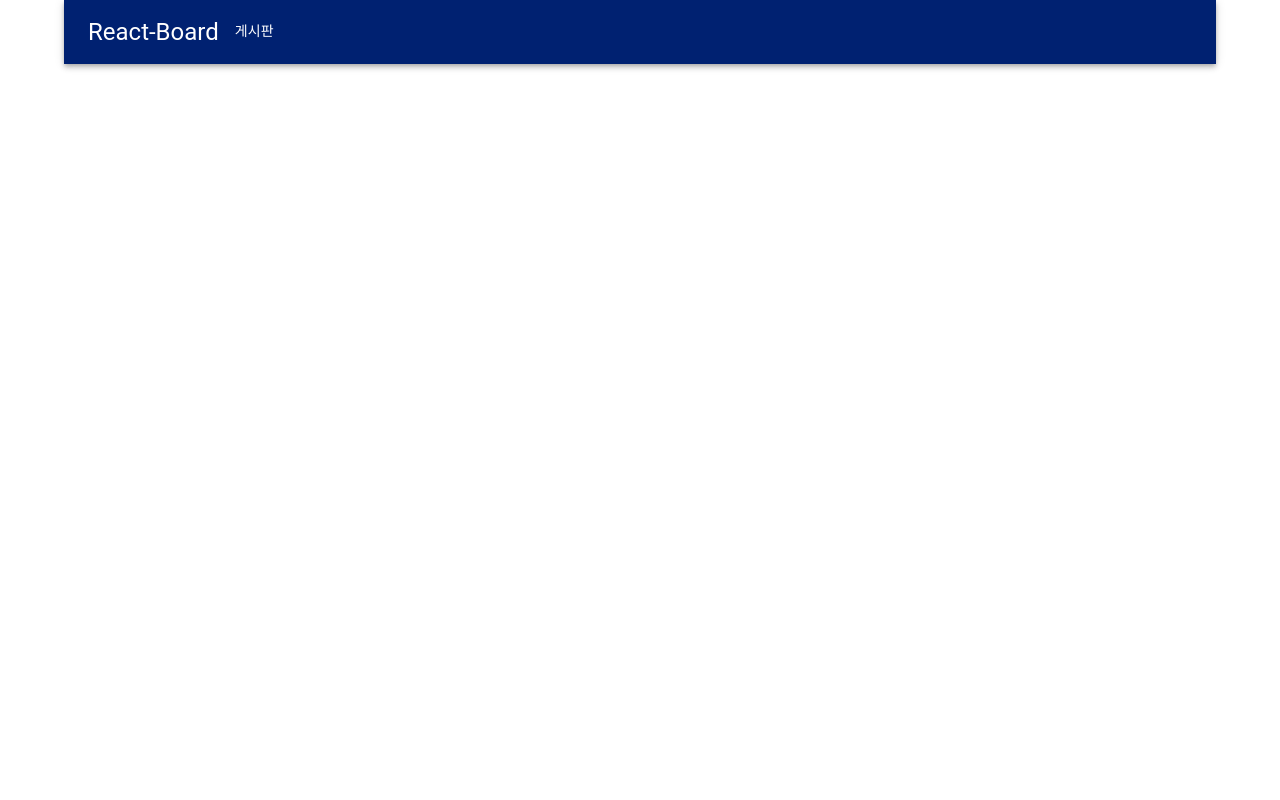
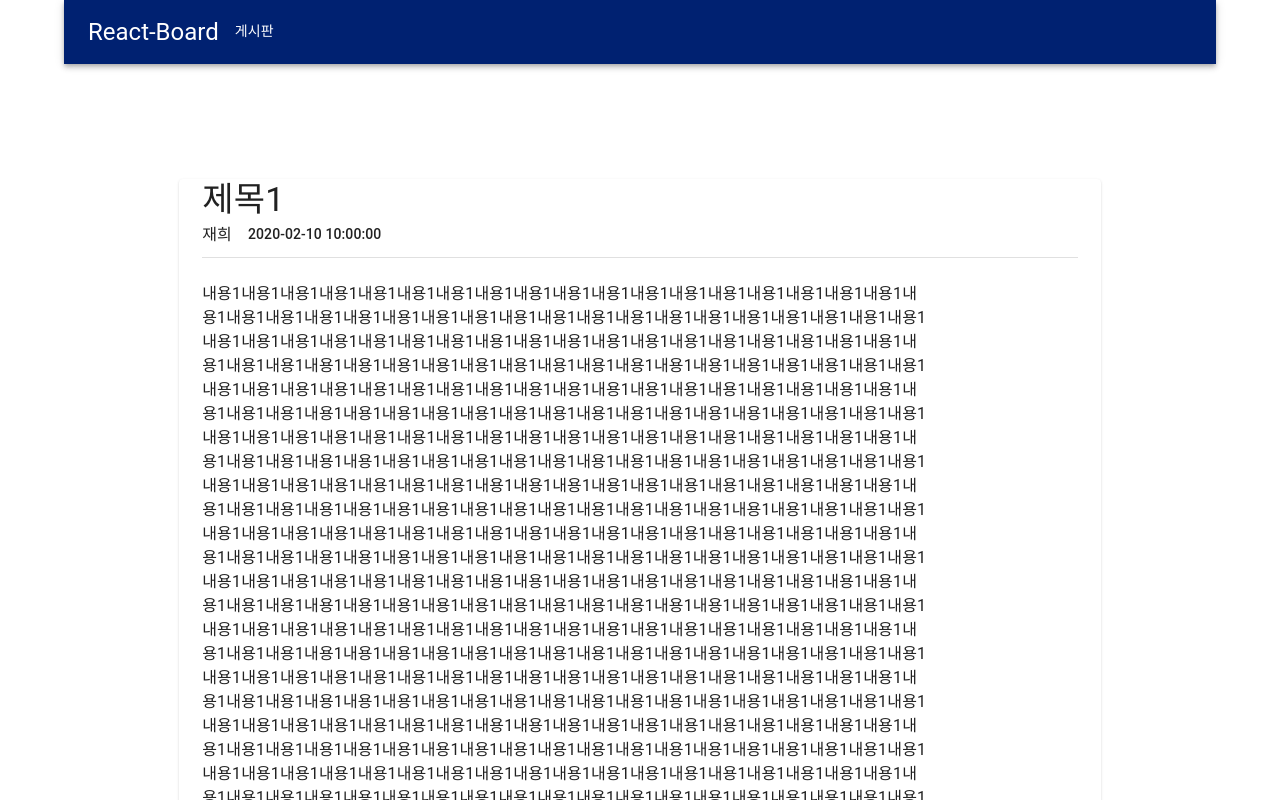
Before and after one commit to BestDevelopersIsHere/Board-Frontend, a React (Create React App) app: page /board/1 in a window 1280 px wide. Before the commit this address had no page. Shown: the top 800 px of the page. Built offline with nearby package versions, Linux system fonts and the light colour scheme.

Commit message:
BRD-7: 게시물 상세화면 추가

```diff
--- a/src/App.tsx
+++ b/src/App.tsx
@@ -1,12 +1,13 @@
 import React from 'react';
 import './App.css';
-import { Container, createTheme, ThemeProvider } from '@mui/material';
+import { Container, createTheme, Grid, ThemeProvider } from '@mui/material';
 import Header from './component/Header/Header';
 import { BrowserRouter, Route, Routes } from 'react-router-dom';
 import Home from './page/Home/Home';
 import Board from './page/Board/Board';
 import GlobalStyle from 'component/style/GlobalStyle';
 import BoardCreate from './page/Board/BoardCreate';
+import BoardDetail from './page/Board/BoardDetail';
 
 function App() {
   const theme = createTheme();
@@ -16,11 +17,14 @@ function App() {
         <BrowserRouter>
           <GlobalStyle />
           <Header />
-          <Routes>
-            <Route path={'/'} element={<Home />} />
-            <Route path={'/board'} element={<Board />} />
-            <Route path={'/board/create'} element={<BoardCreate />} />
-          </Routes>
+          <Grid container justifyContent={'center'}>
+            <Routes>
+              <Route path={'/'} element={<Home />} />
+              <Route path={'/board'} element={<Board />} />
+              <Route path={'/board/create'} element={<BoardCreate />} />
+              <Route path={'/board/:id'} element={<BoardDetail />} />
+            </Routes>
+          </Grid>
         </BrowserRouter>
       </Container>
     </ThemeProvider>
--- a/src/page/Board/Board.tsx
+++ b/src/page/Board/Board.tsx
@@ -4,9 +4,9 @@ import BoardList from './BoardList';
 import { NormalButton } from '../../component/Button';
 import SearchCard from './SearchCard';
 import { useNavigate } from 'react-router-dom';
-import { IBoard } from './BoardTypes';
+import { IBoardSimple } from './BoardTypes';
 
-const BoardData: IBoard[] = [
+const BoardData: IBoardSimple[] = [
   {
     id: 1,
     writer: 'jaehee',
@@ -65,7 +65,7 @@ const BigCircularProgress = styled(CircularProgress)({
 const Board = () => {
   const navigate = useNavigate();
   const [loading, setLoading] = useState<boolean>(false);
-  const [boardList, setBoardList] = useState<IBoard[]>([]);
+  const [boardList, setBoardList] = useState<IBoardSimple[]>([]);
 
   useEffect(() => {
     setLoading(true);
--- a/src/page/Board/BoardCreate.tsx
+++ b/src/page/Board/BoardCreate.tsx
@@ -5,9 +5,9 @@ import SendIcon from '@mui/icons-material/Send';
 import { useNavigate } from 'react-router-dom';
 import { useForm } from 'react-hook-form';
 
-const Label = styled(Box)({ textAlign: 'center' });
+export const Label = styled(Box)({ textAlign: 'center' });
 
-const Container = styled(Grid)({
+export const Container = styled(Grid)({
   justifyContent: 'center',
   alignItems: 'center',
   marginTop: '10vh',
@@ -16,12 +16,12 @@ const Container = styled(Grid)({
   height: '80%',
 });
 
-const Row = styled(Grid)({
+export const Row = styled(Grid)({
   justifyContent: 'center',
   alignItems: 'center',
 });
 
-const LabelGrid = ({ children }: any) => (
+export const LabelGrid = ({ children }: any) => (
   <Grid item xs={2}>
     <Label>{children}</Label>
   </Grid>
--- /dev/null
+++ b/src/page/Board/BoardDetail.tsx
@@ -0,0 +1,97 @@
+import React, { useEffect, useState } from 'react';
+import { useParams } from 'react-router-dom';
+import { Box, Button, Divider, Grid, Paper, styled, Typography } from '@mui/material';
+import { IBoardDetail } from './BoardTypes';
+
+const BoardPaper = styled(Paper)(
+  () => `
+  width: 80%;
+  margin-top: 10%;
+`,
+);
+
+const BoardBox = styled(Box)(
+  () => `
+  width: 95%;
+  height: 80%;
+  margin: auto;
+`,
+);
+
+const BoardDetail = () => {
+  const param = useParams();
+  const [board, setBoard] = useState<IBoardDetail>({} as IBoardDetail);
+
+  useEffect(() => {
+    setBoard({
+      id: 1,
+      writer: '재희',
+      title: '제목1',
+      content:
+        '내용1내용1내용1내용1내용1내용1내용1내용1내용1내용1내용1내용1내용1내용1내용1내용1내용1내용1내용1내용1내용1내용1내용1내용1내용1내용1내용1내용1내용1내용1내용1내용1내용1내용1내용1내용1내용1내용1내용1내용1내용1내용1내용1내용1내용1내용1내용1내용1내용1내용1내용1내용1내용1내용1내용1내용1내용1내용1내용1내용1내용1내용1내용1내용1내용1내용1내용1내용1내용1내용1내용1내용1내용1내용1내용1내용1내용1내용1내용1내용1내용1내용1내용1내용1내용1내용1내용1내용1내용1' +
+        '내용1내용1내용1내용1내용1내용1내용1내용1내용1내용1내용1내용1내용1내용1내용1내용1내용1내용1내용1내용1내용1내용1내용1내용1내용1내용1내용1내용1내용1내용1내용1내용1내용1내용1내용1내용1내용1내용1내용1내용1내용1내용1내용1내용1내용1내용1내용1내용1내용1내용1내용1내용1내용1내용1내용1내용1내용1내용1내용1내용1내용1내용1내용1내용1내용1내용1내용1내용1내용1내용1내용1내용1내용1내용1내용1내용1내용1내용1내용1내용1내용1내용1내용1내용1내용1내용1내용1내용1내용1' +
+        '내용1내용1내용1내용1내용1내용1내용1내용1내용1내용1내용1내용1내용1내용1내용1내용1내용1내용1내용1내용1내용1내용1내용1내용1내용1내용1내용1내용1내용1내용1내용1내용1내용1내용1내용1내용1내용1내용1내용1내용1내용1내용1내용1내용1내용1내용1내용1내용1내용1내용1내용1내용1내용1내용1내용1내용1내용1내용1내용1내용1내용1내용1내용1내용1내용1내용1내용1내용1내용1내용1내용1내용1내용1내용1내용1내용1내용1내용1내용1내용1내용1내용1내용1내용1내용1내용1내용1내용1내용1' +
+        '내용1내용1내용1내용1내용1내용1내용1내용1내용1내용1내용1내용1내용1내용1내용1내용1내용1내용1내용1내용1내용1내용1내용1내용1내용1내용1내용1내용1내용1내용1내용1내용1내용1내용1내용1내용1내용1내용1내용1내용1내용1내용1내용1내용1내용1내용1내용1내용1내용1내용1내용1내용1내용1내용1내용1내용1내용1내용1내용1내용1내용1내용1내용1내용1내용1내용1내용1내용1내용1내용1내용1내용1내용1내용1내용1내용1내용1내용1내용1내용1내용1내용1내용1내용1내용1내용1내용1내용1내용1' +
+        '내용1내용1내용1내용1내용1내용1내용1내용1내용1내용1내용1내용1내용1내용1내용1내용1내용1내용1내용1내용1내용1내용1내용1내용1내용1내용1내용1내용1내용1내용1내용1내용1내용1내용1내용1내용1내용1내용1내용1내용1내용1내용1내용1내용1내용1내용1내용1내용1내용1내용1내용1내용1내용1내용1내용1내용1내용1내용1내용1내용1내용1내용1내용1내용1내용1내용1내용1내용1내용1내용1내용1내용1내용1내용1내용1내용1내용1내용1내용1내용1내용1내용1내용1내용1내용1내용1내용1내용1내용1' +
+        '내용1내용1내용1내용1내용1내용1내용1내용1내용1내용1내용1내용1내용1내용1내용1내용1내용1내용1내용1내용1내용1내용1내용1내용1내용1내용1내용1내용1내용1내용1내용1내용1내용1내용1내용1내용1내용1내용1내용1내용1내용1내용1내용1내용1내용1내용1내용1내용1내용1내용1내용1내용1내용1내용1내용1내용1내용1내용1내용1내용1내용1내용1내용1내용1내용1내용1내용1내용1내용1내용1내용1내용1내용1내용1내용1내용1내용1내용1내용1내용1내용1내용1내용1내용1내용1내용1내용1내용1내용1' +
+        '내용1내용1내용1내용1내용1내용1내용1내용1내용1내용1내용1내용1내용1내용1내용1내용1내용1내용1내용1내용1내용1내용1내용1내용1내용1내용1내용1내용1내용1내용1내용1내용1내용1내용1내용1내용1내용1내용1내용1내용1내용1내용1내용1내용1내용1내용1내용1내용1내용1내용1내용1내용1내용1내용1내용1내용1내용1내용1내용1내용1내용1내용1내용1내용1내용1내용1내용1내용1내용1내용1내용1내용1내용1내용1내용1내용1내용1내용1내용1내용1내용1내용1내용1내용1내용1내용1내용1내용1내용1' +
+        '내용1내용1내용1내용1내용1내용1내용1내용1내용1내용1내용1내용1내용1내용1내용1내용1내용1내용1내용1내용1내용1내용1내용1내용1내용1내용1내용1내용1내용1내용1내용1내용1내용1내용1내용1내용1내용1내용1내용1내용1내용1내용1내용1내용1내용1내용1내용1내용1내용1내용1내용1내용1내용1내용1내용1내용1내용1내용1내용1내용1내용1내용1내용1내용1내용1내용1내용1내용1내용1내용1내용1내용1내용1내용1내용1내용1내용1내용1내용1내용1내용1내용1내용1내용1내용1내용1내용1내용1내용1' +
+        '',
+      createdDate: '2020-02-10 10:00:00',
+    });
+  }, [param]);
+
+  return (
+    <>
+      <BoardPaper>
+        <BoardBox>
+          <Box>
+            <Grid container justifyContent={'flex-start'}>
+              <Grid item xs={10}>
+                <Typography variant={'h4'}>{board.title}</Typography>
+              </Grid>
+            </Grid>
+            <Grid
+              container
+              justifyContent={'flex-start'}
+              alignItems={'center'}
+              spacing={2}
+              sx={{ paddingBottom: '1vh' }}
+            >
+              <Grid item>
+                <Typography variant={'subtitle1'}>{board.writer}</Typography>
+              </Grid>
+              <Grid item>
+                <Typography variant={'subtitle2'}>{board.createdDate}</Typography>
+              </Grid>
+            </Grid>
+          </Box>
+          <Divider />
+          <Box>
+            <Grid
+              container
+              spacing={2}
+              sx={{
+                marginTop: '1vh',
+                marginBottom: '1vh',
+                height: '800px',
+                overflow: 'scroll',
+              }}
+            >
+              <Grid item xs={10}>
+                <Typography variant={'body1'}>{board.content}</Typography>
+              </Grid>
+            </Grid>
+          </Box>
+        </BoardBox>
+      </BoardPaper>
+      <Grid container justifyContent={'center'} sx={{ paddingTop: '1vh' }}>
+        <Grid item>
+          <Button variant={'contained'}>뒤로가기</Button>
+        </Grid>
+      </Grid>
+    </>
+  );
+};
+
+export default BoardDetail;
```
Also changed, not shown: src/page/Board/BoardTypes.ts (+6 -2 lines).
